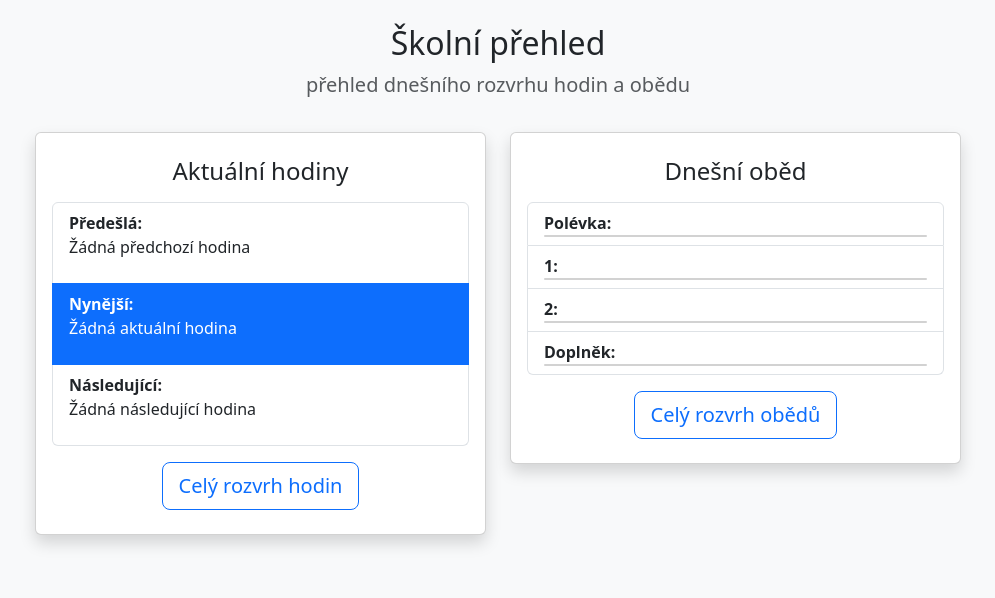
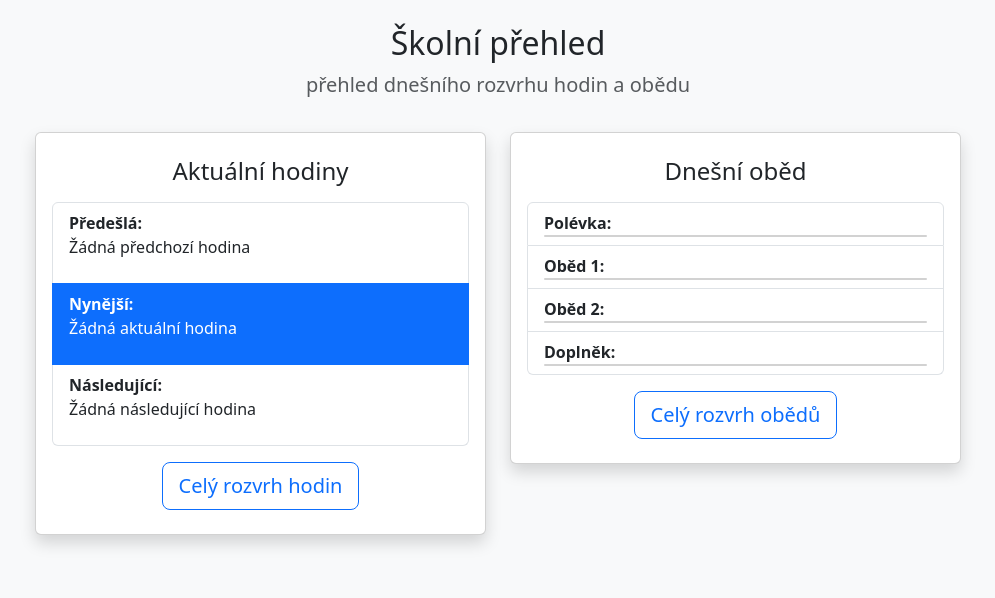
Before and after one commit to 27pkrejci/baka-strava.app, a Flask app: template templates/index.html in a window 1280 px wide. Shown: the top 598 px of the page, without its empty margins (142-1137 px from the left). Run offline with Flask 3, Linux system fonts and the light colour scheme; the template is opened without the code that fills it, so the values that code supplies are empty; some libraries are stand-ins or nearby versions.

Commit message:
update lunch details

```diff
--- a/templates/index.html
+++ b/templates/index.html
@@ -52,14 +52,14 @@
                                     </div>
                                 </div>
                             </li>
-                            <li class="list-group-item text-start"><b>1:</b>
+                            <li class="list-group-item text-start"><b>Oběd 1:</b>
                                 <div class="card">
                                     <div class="row">
                                         <div class="col ms-2" id="lunch-first">Načítání...</div>
                                     </div>
                                 </div>
                             </li>
-                            <li class="list-group-item text-start"><b>2:</b>
+                            <li class="list-group-item text-start"><b>Oběd 2:</b>
                                 <div class="card">
                                     <div class="row">
                                         <div class="col ms-2" id="lunch-second">Načítání...</div>
```
